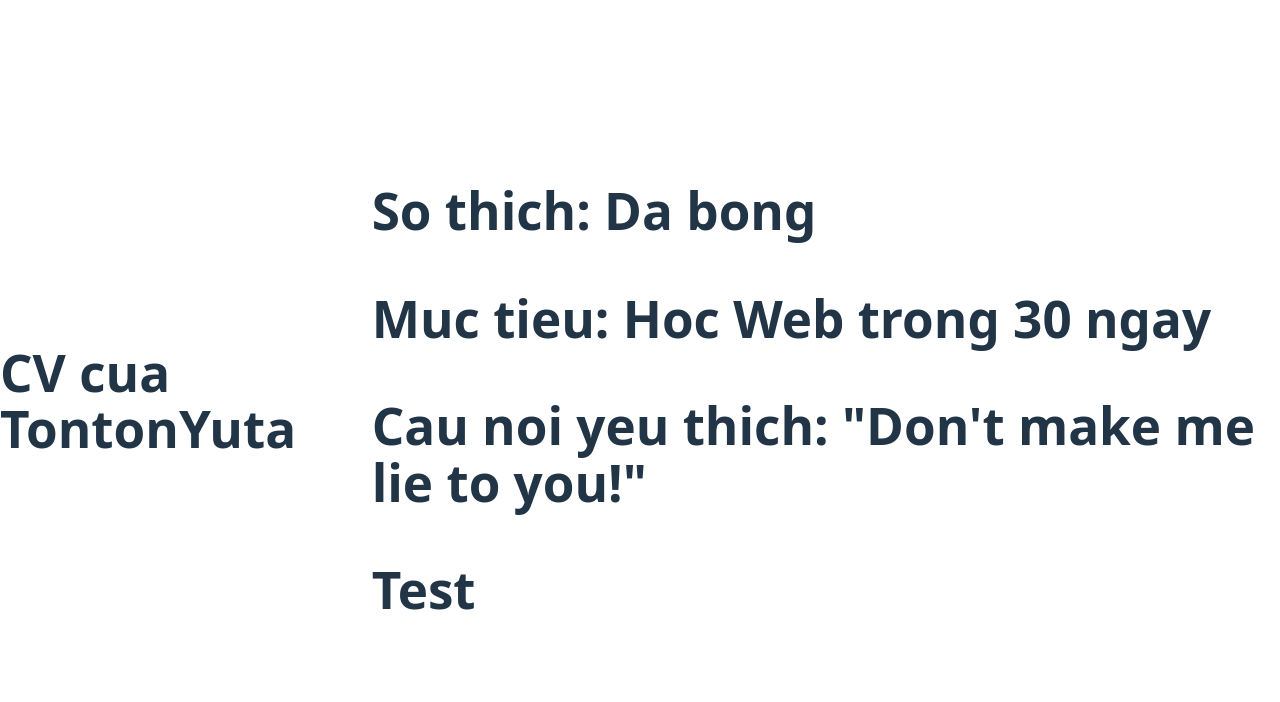
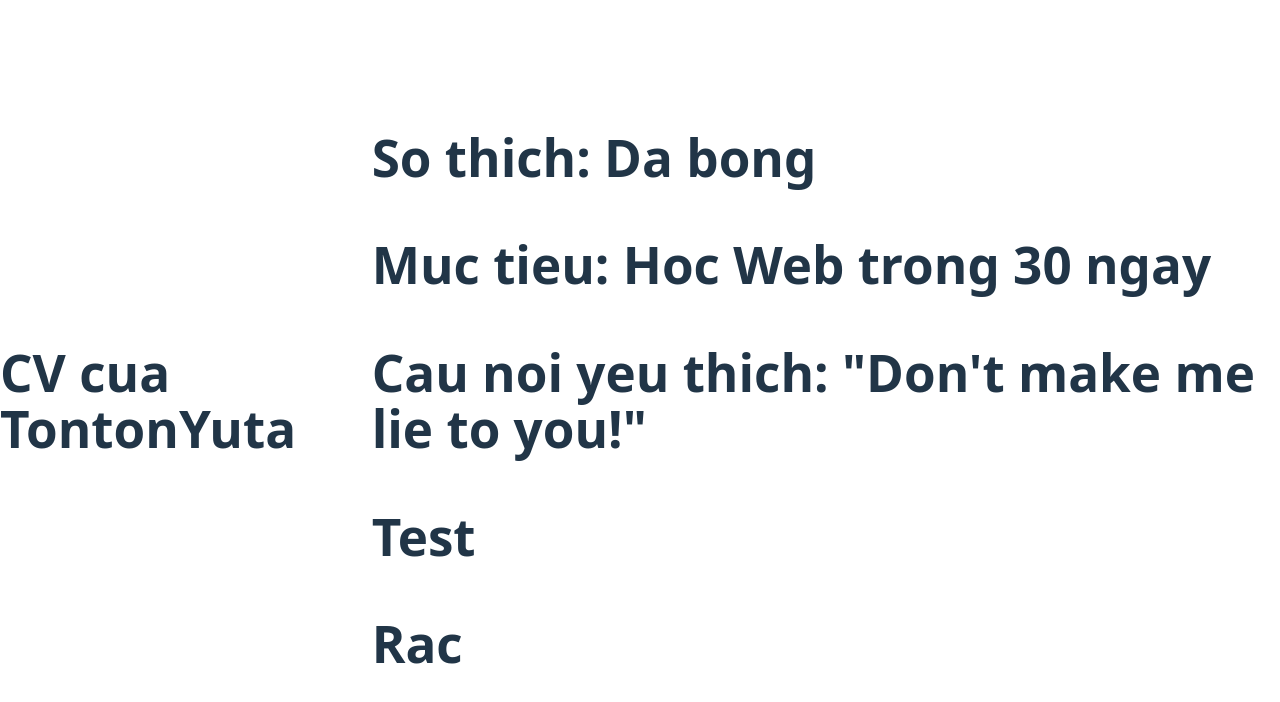
Before and after one commit to TontonYuta/project-teamwork, a website built with Vite: page index.html in a window 1280 px wide. Built offline with nearby package versions, Linux system fonts and the light colour scheme.

Commit message:
Sua bay ba vao main

```diff
--- a/index.html
+++ b/index.html
@@ -3,3 +3,4 @@
 <p>Muc tieu: Hoc Web trong 30 ngay</p>
 <p>Cau noi yeu thich: "Don't make me lie to you!"</p>
 <p>Test</p>
+<p>Rac</p>
```
